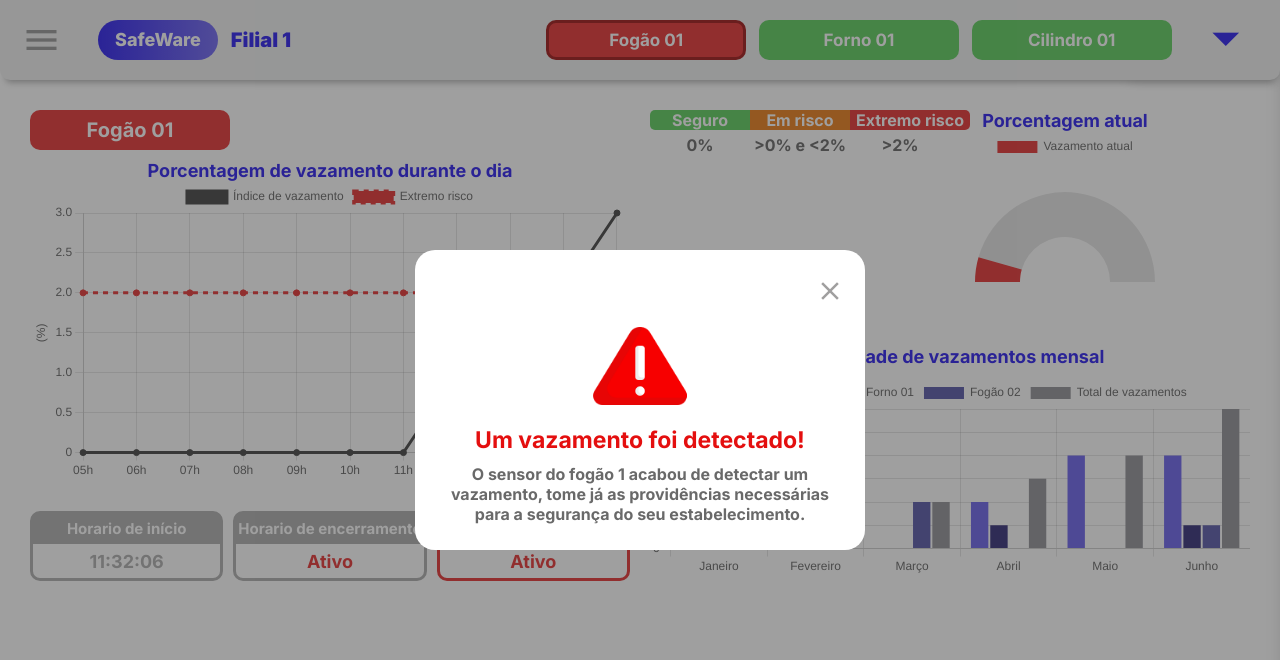
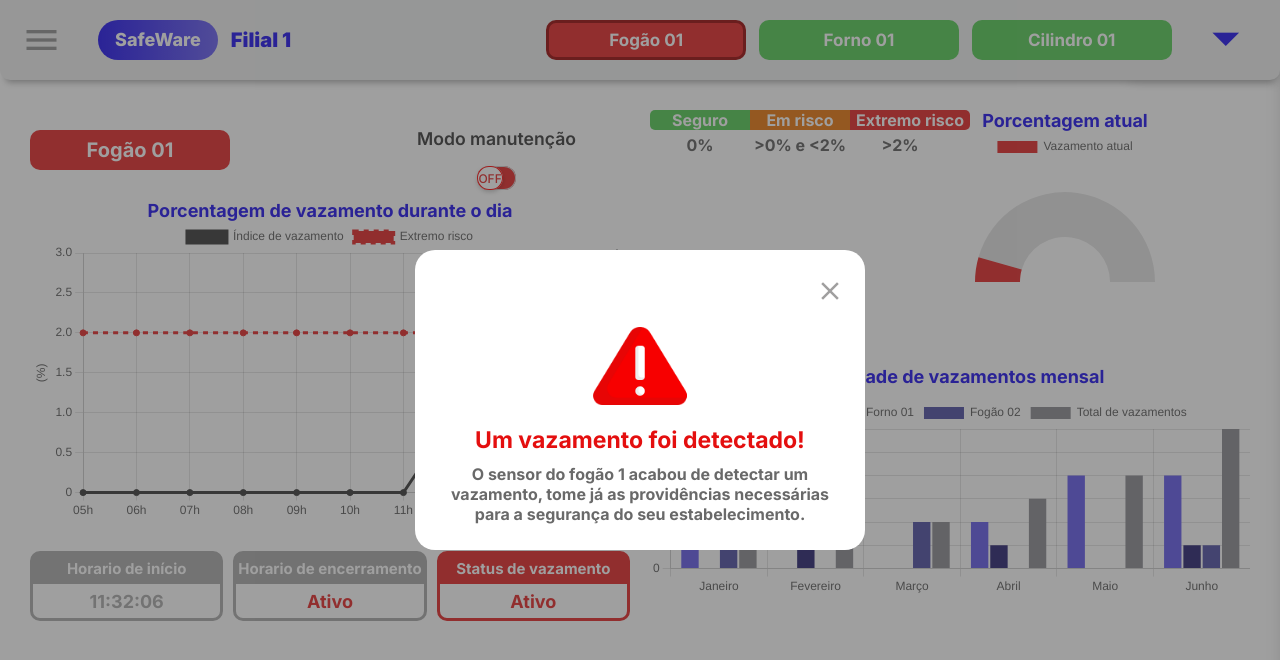
Before and after one commit to tiagobezerril/projeto-pi, a plain HTML site: page Codigo/site/login/dashboard.html in a window 1280 px wide. Drawn offline with nearby package versions, Linux system fonts and the light colour scheme.

Commit message:
adicionei o botão de manutenção

```diff
--- a/Codigo/site/login/dashboard.css
+++ b/Codigo/site/login/dashboard.css
@@ -265,6 +265,12 @@ span#burguer:hover, span#burguer:focus{
     font-weight: 900;
     color: #2D20EE;
 } */
+
+.spanTitulo {
+    display: flex;
+    align-items: center;
+    justify-content: space-between;
+}
 
 .dash{
     margin-top: 10vh;
@@ -818,3 +824,81 @@ span#burguer:hover, span#burguer:focus{
 #sensor1{
     display: flex;
 }
+
+/* BOTAO TOGGLE */
+
+.onoff {
+    margin-right: 5vw;
+    display: flex;
+    flex-direction: column;
+    align-items: center;
+}
+
+.onoff p{
+    color: #464646;
+    font-size: 2.2vh;
+    font-weight: 600;
+}
+
+.onoff input.toggle {
+    display: none;
+}
+
+.onoff input.toggle + label {
+    display: inline-block;
+    position: relative;
+    box-shadow: inset 0 0 0px 1px #d5d5d5;
+    height: 3vh;
+    width: 3vw;
+    border-radius: 2vh;
+    background-color: #e63535;
+    cursor: pointer;
+}
+
+.onoff input.toggle + label:before {
+    content: "";
+    display: block;
+    height: 3vh;
+    width: 2vw;
+    border-radius: 2vh;
+    background: rgba(19, 191, 17, 0);
+    transition: 0.1s ease-in-out;
+
+}
+
+.onoff input.toggle + label:after {
+    content: "";
+    position: absolute;
+    height: 3vh;
+    width: 2vw;
+    top: 0;
+    left: 0px;
+    border-radius: 30px;
+    background: #fff;
+    box-shadow: inset 0 0 0 1px rgba(0, 0, 0, 0.2), 0 2px 4px rgba(0, 0, 0, 0.2);
+    transition: 0.1s ease-in-out;
+    content: 'OFF';
+    font-size: 1.5vh;
+    font-weight: 500;
+    display: flex;
+    align-items: center;
+    justify-content: center;
+    color: #e63535;
+
+    box-shadow: inset 0 0 0 1px #ff1717, 0 2px 4px rgba(0, 0, 0, 0.2);
+}
+
+.onoff input.toggle:checked + label:after {
+    content: 'ON';
+    color: #60CE60;
+}
+
+.onoff input.toggle:checked + label:before {
+    width: 2vw;
+    background: #60CE60;
+}
+
+.onoff input.toggle:checked + label:after {
+    left: 2vh;
+    box-shadow: inset 0 0 0 1px #13bf11, 0 2px 4px rgba(0, 0, 0, 0.2);
+}
--- a/Codigo/site/login/dashboard.html
+++ b/Codigo/site/login/dashboard.html
@@ -158,6 +158,11 @@
             <div class="esquerda">
                 <span class="spanTitulo">
                     <p id="tituloSensor1" class="titulo alerta">Fogão 01</p>
+                    <div class="onoff">
+                        <p>Modo manutenção</p>
+                        <input type="checkbox" class="toggle" id="onoff1">
+                        <label for="onoff1"> </label>
+                    </div>
                 </span>
 
                 <div class="divEsq">
@@ -212,6 +217,11 @@
             <div class="esquerda">
                 <span class="spanTitulo">
                     <p id="tituloSensor2" class="titulo">Forno 01</p>
+                    <div class="onoff">
+                        <p>Modo manutenção</p>
+                        <input type="checkbox" class="toggle" id="onoff2">
+                        <label for="onoff2"> </label>
+                    </div>
                 </span>
                 <div class="divEsq">
                     <span>
@@ -265,6 +275,11 @@
             <div class="esquerda">
                 <span class="spanTitulo">
                     <p id="tituloSensor3" class="titulo">Fogão 02</p>
+                    <div class="onoff">
+                        <p>Modo manutenção</p>
+                        <input type="checkbox" class="toggle" id="onoff3">
+                        <label for="onoff3"> </label>
+                    </div>
                 </span>
                 <div class="divEsq">
                     <span>
--- a/Codigo/site/login/graficos.js
+++ b/Codigo/site/login/graficos.js
@@ -156,7 +156,9 @@ const configLinha2 = {
             label: 'Extremo risco',
             borderColor: '#e63535',
             backgroundColor: '#e63535',
-            data: [2, 2, 2, 2, 2, 2, 2, 2, 2, 2, 2] // COMENTAR QUANDO FOR CONECTAR NA API
+            data: [2, 2, 2, 2, 2, 2, 2, 2, 2, 2, 2], // COMENTAR QUANDO FOR CONECTAR NA API
+            borderDash: [5, 5], // Configuração para linha pontilhada
+            tension: 0.3 // Para suavizar a linha
         }
         ],
         labels: dadosLabel
@@ -280,17 +282,13 @@ const configLinha3 = {
             backgroundColor: '#60CE60',
             data: [0, 0, 1, 0, 0, 0, 0, 0, 0, 0, 0]
         },
-        //{
-        //    label: 'Em risco',
-        //    borderColor: '#eb801d',
-        //    backgroundColor: '#eb801d',
-        //    data: [0.5, 0.5, 0.5, 0.5, 0.5, 0.5, 0.5, 0.5, 0.5, 0.5, 0.5] // COMENTAR QUANDO FOR CONECTAR NA API
-        //},
         {
             label: 'Extremo risco',
             borderColor: '#e63535',
             backgroundColor: '#e63535',
-            data: [2, 2, 2, 2, 2, 2, 2, 2, 2, 2, 2] // COMENTAR QUANDO FOR CONECTAR NA API
+            data: [2, 2, 2, 2, 2, 2, 2, 2, 2, 2, 2], // COMENTAR QUANDO FOR CONECTAR NA API
+            borderDash: [5, 5], // Configuração para linha pontilhada
+            tension: 0.3 // Para suavizar a linha
         }
         ],
         labels: dadosLabel
```
Also changed, not shown: Codigo/site/login/index.css (+8 -6 lines), Codigo/site/login/index.html (+2 -2 lines).
